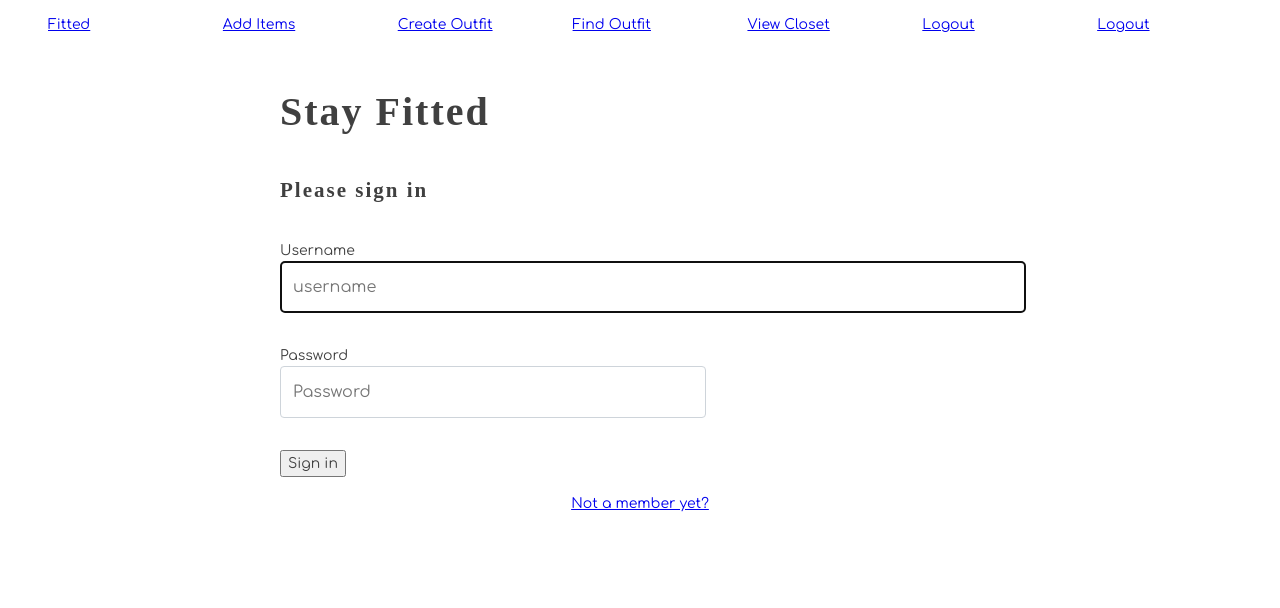
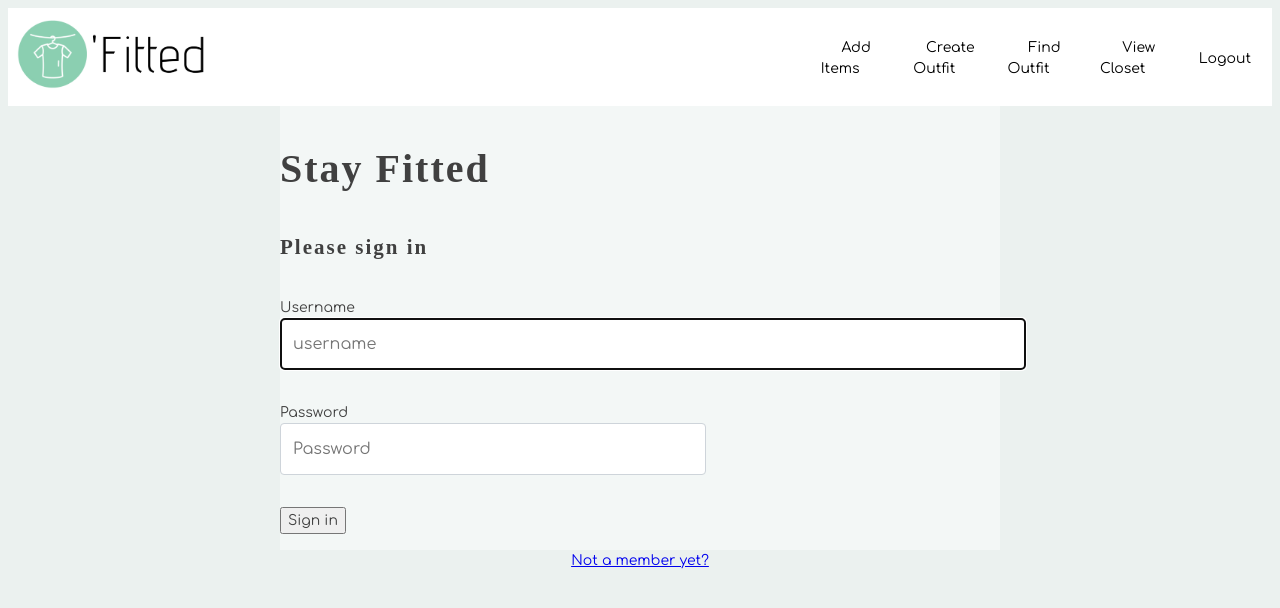
Before and after one commit to kevinpenny3/fitted, a React (Create React App) app: page /login in a window 1280 px wide. Shown: the top 608 px of the page. Built offline with nearby package versions, Linux system fonts and the light colour scheme; sample sign-in values are in the browser's storage; a web font is replaced by a local one.

Commit message:
added navigation styling

```diff
--- a/src/components/auth/login.js
+++ b/src/components/auth/login.js
@@ -29,24 +29,10 @@
                     props.history.push("/")
                 } else if (exists && exists.password !== password.current.value) {
                     window.alert("Password does not match")
-                } else if (!exists) {
-                    fetch("http://localhost:8088/users", {
-                        method: "POST",
-                        headers: {
-                            "Content-Type": "application/json"
-                        },
-                        body: JSON.stringify({
-                            email: email.current.value,
-                            password: password.current.value,
-                        })
-                    })
-                        .then(_ => _.json())
-                        .then(response => {
-                            localStorage.setItem("fitted_user", response.id)
-                            props.history.push("/")
-                        })
-                }
-            })
+            }else if (!exists){
+                window.alert("User Not Found Please Register")
+            }
+        })
     }
 
     return (
--- a/src/components/fitted.css
+++ b/src/components/fitted.css
@@ -11,7 +11,7 @@
 	color: #404040;
 	font-family: 'Comfortaa', Arial, sans-serif;
 	font-size: 14px;
-	line-height: 1.5;
+  line-height: 1.5;
 }
 
 h1,h2,h3,h4,h5,h6 {
@@ -32,3 +32,7 @@
 address {
   margin: 0 0 1.5em;
 }
+
+body{
+  background-color: rgb(235, 241, 239);
+}
--- a/src/components/nav/NavBar.js
+++ b/src/components/nav/NavBar.js
@@ -1,13 +1,15 @@
 import React from "react"
 import { Link } from "react-router-dom"
 import "./Nav.css"
+import logo from "./fittedNavBar.png"
 
 export default (props) => {
     return (
-        <ul className="navbar">
-            <li className="navbar__item active">
-                <Link className="navbar__link" to="/">Fitted</Link>
-            </li>
+        <div className="navbar">
+            <div className="navBarLogo">
+                <img src={logo} alt="logo"></img>
+            </div>
+            <ul className="navbarList">
             <li className="navbar__item">
                 <Link className="navbar__link" to="/addItems">Add Items</Link>
             </li>
@@ -20,9 +22,7 @@
             <li className="navbar__item">
                 <Link className="navbar__link" to="/closet">View Closet</Link>
             </li>
-            <li className="navbar__item">
-                <Link className="navbar__link" to="/logout">Logout</Link>
-            </li>
+
 
 
 {
@@ -40,5 +40,6 @@
         : ""
 }
         </ul>
+        </div>
     )
 }
--- a/src/components/nav/nav.css
+++ b/src/components/nav/nav.css
@@ -1,10 +1,37 @@
 .navbar {
     display: flex;
-    flex-wrap: nowrap;
-    justify-content: left;
+    background-color: white;
+    padding-top: .2rem;
+}
+.navbarList{
+    align-content: center;
+    display: flex;
+    flex-basis: 100%;
+    align-items: center;
+}
+.navBarLogo{
+    margin: 1px;
 }
 
 .navbar__item {
-    flex-basis: 20%;
+    flex-basis: 50%;
     list-style-type: none;
+    text-align: center;
 }
+
+.navbar__link {
+    text-decoration: none;
+    color: black;
+    padding: 1rem;
+    align-content: center;
+}
+
+.navbar__link:hover {
+    background-color: gray;
+}
+
+img{
+    padding: .5rem;
+    width:  25%;
+    height: 75%;
+}
```
Also changed, not shown: src/components/nav/fittedNavBar.png (added).
